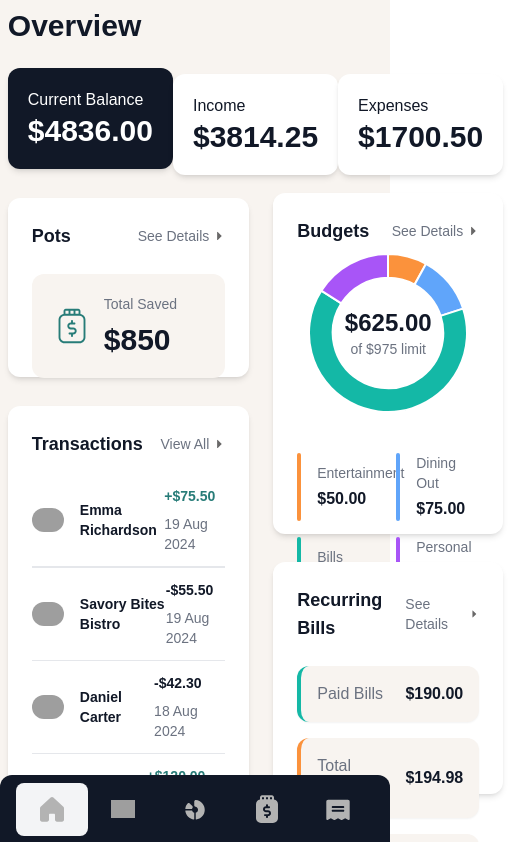
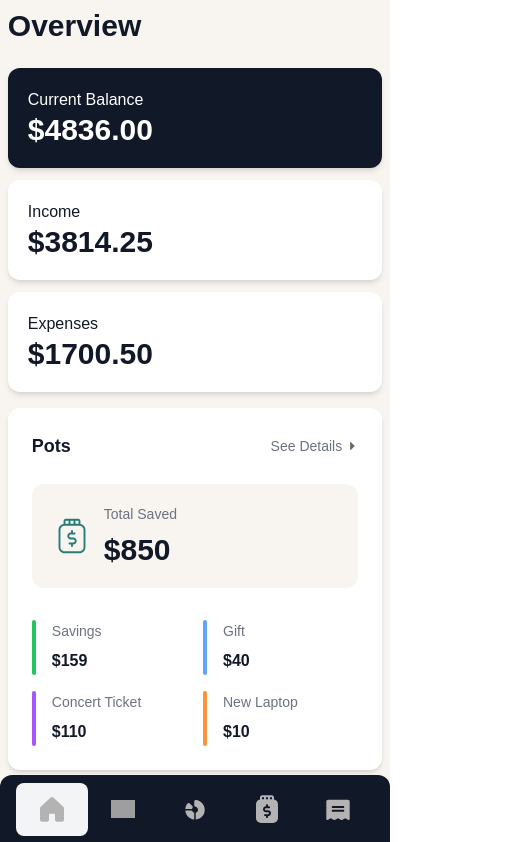
Before and after one commit to rzounlom/finance-app, a Next.js app: page / in a window 390 px wide. Shown: the top 842 px of the page, 511 px wide, since content can reach past the window. Built offline with nearby package versions, Linux system fonts and the light colour scheme; grey boxes are pictures that could not be loaded.

Commit message:
complee overview screen ui

```diff
--- a/app/globals.css
+++ b/app/globals.css
@@ -1,6 +1,12 @@
 @tailwind base;
 @tailwind components;
 @tailwind utilities;
+
+/* scrollbar styles */
+/* width */
+::-webkit-scrollbar {
+  width: 0px;
+}
 
 body {
   font-family: Arial, Helvetica, sans-serif;
--- a/app/layout.tsx
+++ b/app/layout.tsx
@@ -36,7 +36,7 @@ export default function RootLayout({
           <div className="flex bg-beige">
             <DesktopSidebar />
             <MobileSidebar />
-            <main className="flex-1 items-center p-[2%] text-gray-900 h-screen pb-[50px] md:pb-[80px] lg:pb-0 xl:pb-[2%]">
+            <main className="flex-1 items-center p-[2%] text-gray-900 h-screen">
               {children}
             </main>
           </div>
--- a/components/overview/Overview.tsx
+++ b/components/overview/Overview.tsx
@@ -101,15 +101,20 @@ const Overview = async () => {
         <h1 className="text-3xl font-semibold">Overview</h1>
       </div>
       <div className="h-[calc(100%-60px)]">
-        <div className="h-full w-full grid grid-flow-col grid-rows-12 gap-6">
-          <div className="col-span-12 row-span-2 flex items-center justify-between">
+        <div className="h-full w-full flex flex-col gap-4 xl:grid xl:grid-flow-col xl:grid-rows-12 xl:gap-6">
+          {/* Row 1 */}
+          <div className="xl:col-span-12 xl:row-span-2 flex items-center justify-between">
             <OverviewList overviewCardItems={overviewCardItems} />
           </div>
-          <div className="col-span-9 row-span-10  grid grid-flow-col grid-rows-12 gap-6 ">
+
+          {/* Row 2: Main Content */}
+          <div className="flex flex-col gap-4 xl:col-span-9 xl:row-span-10 xl:grid xl:grid-flow-col xl:grid-rows-12 xl:gap-6">
             <PotsList pots={pots} />
             <TransactionsList transactions={transactions} />
           </div>
-          <div className="col-span-3 row-span-10 grid grid-flow-col grid-rows-12 gap-6 ">
+
+          {/* Row 3: Side Content */}
+          <div className="pb-[90px] md:pb-[131px] xl:pb-0 flex flex-col gap-4 xl:col-span-3 xl:row-span-10 xl:grid xl:grid-flow-col xl:grid-rows-12 xl:gap-6">
             <BudgetsList budgets={budgets} totalLimit={975} />
             <RecurringBillsList bills={bills} />
           </div>
--- a/components/overview/overview/OverviewCard.tsx
+++ b/components/overview/overview/OverviewCard.tsx
@@ -23,7 +23,7 @@ const OverviewCard: FC<OverviewCardProps> = ({
   overviewItem: { type, title, amount },
 }) => {
   const overviewCardStyles = clsx(
-    "overview-card lg:mt-0 h-full max-h-[119px] p-[20px] flex flex-col justify-between rounded-xl md:w-[calc(33.3333%-15px)] shadow-md",
+    "overview-card lg:mt-0 h-full max-h-[119px] p-[20px] flex flex-col justify-between rounded-xl w-full md:w-[calc(33.3333%-15px)] shadow-md",
     {
       "bg-gray-900 text-white": type === "Current Balance",
       "bg-white text-gray-900": type !== "Current Balance",
--- a/components/overview/overview/OverviewList.tsx
+++ b/components/overview/overview/OverviewList.tsx
@@ -7,7 +7,7 @@ type OverviewListProps = {
 
 const OverviewList: FC<OverviewListProps> = ({ overviewCardItems }) => {
   return (
-    <div className="h-full w-full flex justify-between items-center">
+    <div className="h-full w-full flex flex-col md:flex-row justify-between items-center">
       {overviewCardItems.map((overviewCardItem) => (
         <OverviewCard
           key={overviewCardItem.type}
--- a/components/overview/pots/PotsList.tsx
+++ b/components/overview/pots/PotsList.tsx
@@ -15,7 +15,7 @@ type PotsListProps = {
 
 const PotsList: FC<PotsListProps> = ({ pots }) => {
   return (
-    <div className="bg-white mt-[2%] xl:mt-0 rounded-xl p-6 shadow-md row-span-4">
+    <div className="bg-white xl:mt-0 rounded-xl p-6 shadow-md row-span-4">
       {/* Header */}
       <div className="w-[165] md:w-[100%] flex justify-between items-center mb-6">
         <h3 className="text-lg font-bold">Pots</h3>
--- a/components/overview/recurring-bills/RecurringBillsList.tsx
+++ b/components/overview/recurring-bills/RecurringBillsList.tsx
@@ -14,9 +14,9 @@ type RecurringBillsListProps = {
 };
 const RecurringBillsList: FC<RecurringBillsListProps> = ({ bills }) => {
   return (
-    <div className="bg-white mt-[2%] xl:mt-0 rounded-xl p-6 shadow-md row-span-5">
+    <div className="bg-white xl:mt-0 rounded-xl p-6 shadow-md row-span-5">
       {/* Header */}
-      <div className="flex justify-between items-center mb-6">
+      <div className="flex justify-between items-center mb-4">
         <h3 className="text-lg font-bold">Recurring Bills</h3>
         <Link
           href="recurring-bills"
--- a/components/overview/transactions/TransactionsList.tsx
+++ b/components/overview/transactions/TransactionsList.tsx
@@ -16,7 +16,7 @@ type TransactionsListProps = {
 
 const TransactionsList: FC<TransactionsListProps> = ({ transactions }) => {
   return (
-    <div className="bg-white rounded-xl p-6 shadow-md mt-[2%] xl:mt-0 row-span-8">
+    <div className="bg-white rounded-xl p-6 shadow-md xl:mt-0 row-span-8">
       {/* Header */}
       <div className="flex justify-between items-center mb-4">
         <h3 className="text-lg font-bold text-gray-900">Transactions</h3>
```
